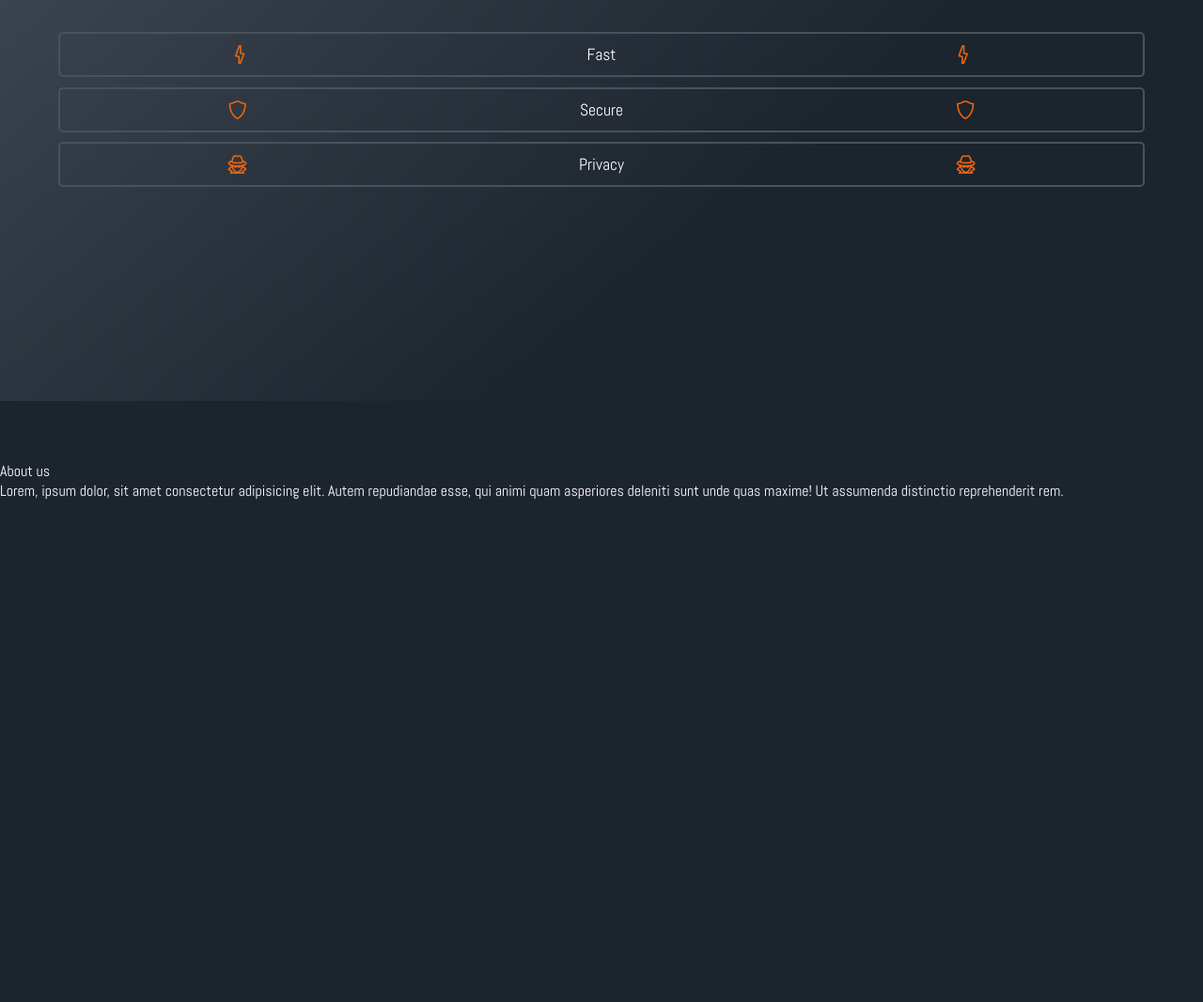
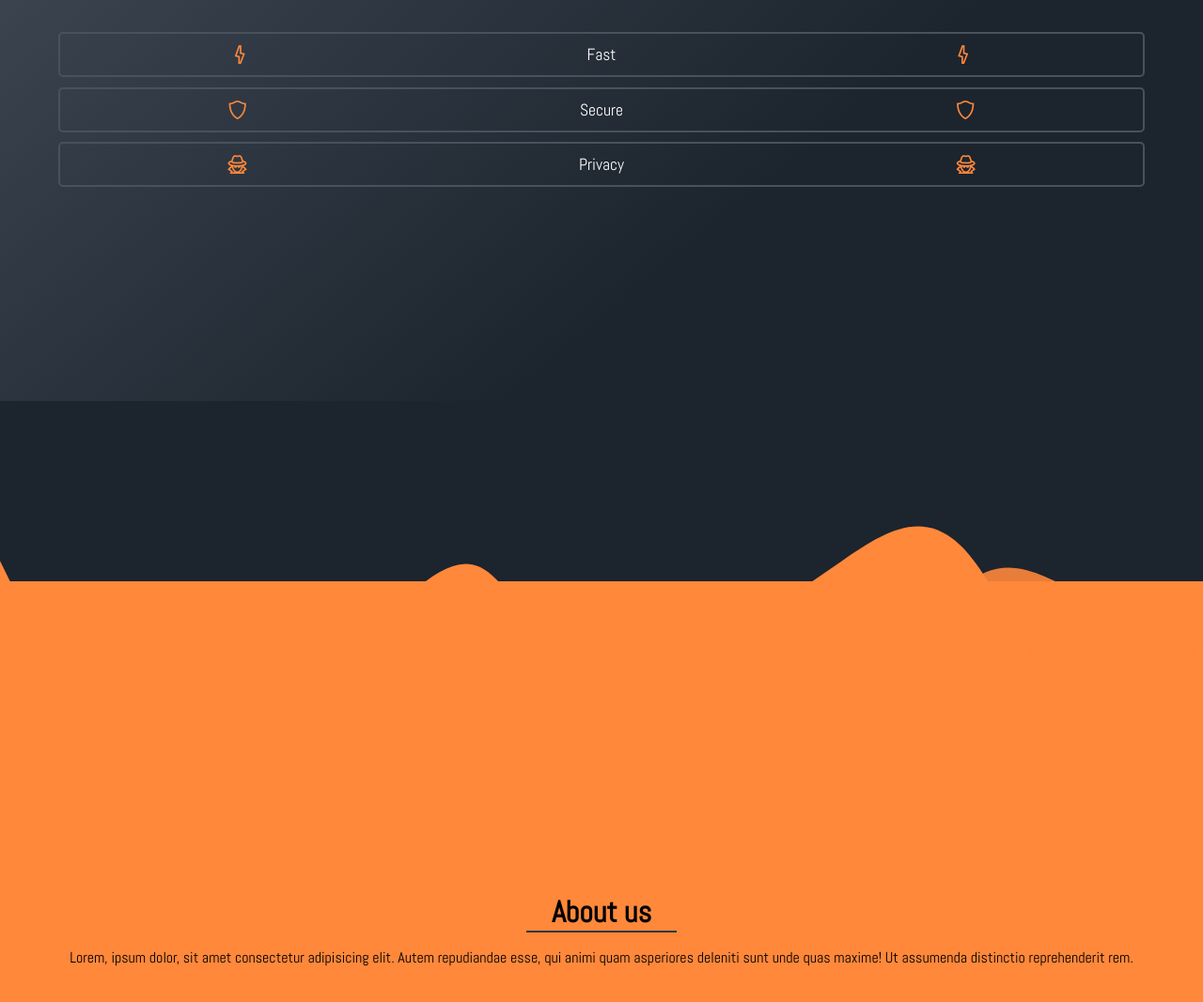
Before and after one commit to mendoza000/garua, a website built with Vite: page index.html in a window 1280 px wide. Shown: the part 373-1440 px from the top of the page at 94% size. Before the commit the page ends 906 px from the top, so only its background shows below. Built offline with nearby package versions, Linux system fonts and the light colour scheme.

Commit message:
add about us

```diff
--- a/assets/css/style.css
+++ b/assets/css/style.css
@@ -71,7 +71,10 @@ html, body{
 	animation-duration: 10s;
 	animation-iteration-count: infinite;
 	animation-timing-function: linear;
-
+	box-shadow: 0px 0px 53px -8px #847bc7;
+	-webkit-box-shadow: 0px 0px 53px -8px #847bc7;
+	-moz-box-shadow: 0px 0px 53px -8px #847bc7;
+	border-radius: 50%;
 }
 
 .app_nav{
@@ -158,10 +161,38 @@ html, body{
 	background-color: var(--color-primary-l);
 }
 .skill i{
-	color: var(--color-secondary-o);
+	color: var(--color-secondary-l);
 	font-size: 1.5em;
 }
 
 .about{
-	margin-top: 4em;
+	margin-top: 12em;
+	background-color: var(--color-secondary-l);
+	color: #000;
+	padding-bottom: 5em;
 }
+.about_wave{
+	position: relative;
+	bottom: 6.8em;
+	margin-bottom: -6em;
+	width: 100vw;
+
+}
+.about_title{
+	text-align: center;
+	display: flex;
+	justify-content: center;
+	align-items: center;
+	font-size: 2em;
+	z-index: 3;
+	border-bottom: 2px solid var(--color-primary);
+	width: 5em;
+	margin: 0 auto;
+	margin-top: -0.4em;
+	margin-bottom: 0.5em;
+	font-weight: bold;
+}
+.about p{
+	text-align: center;
+	margin: 0 1em;
+}
--- a/index.html
+++ b/index.html
@@ -79,6 +79,7 @@
       </header>
 
       <div class="about">
+        <img class="about_wave" src="./assets/img/wave.svg" alt="">
 
         <span class="about_title">
           About us
```
Also changed, not shown: assets/img/wave.svg (added).
